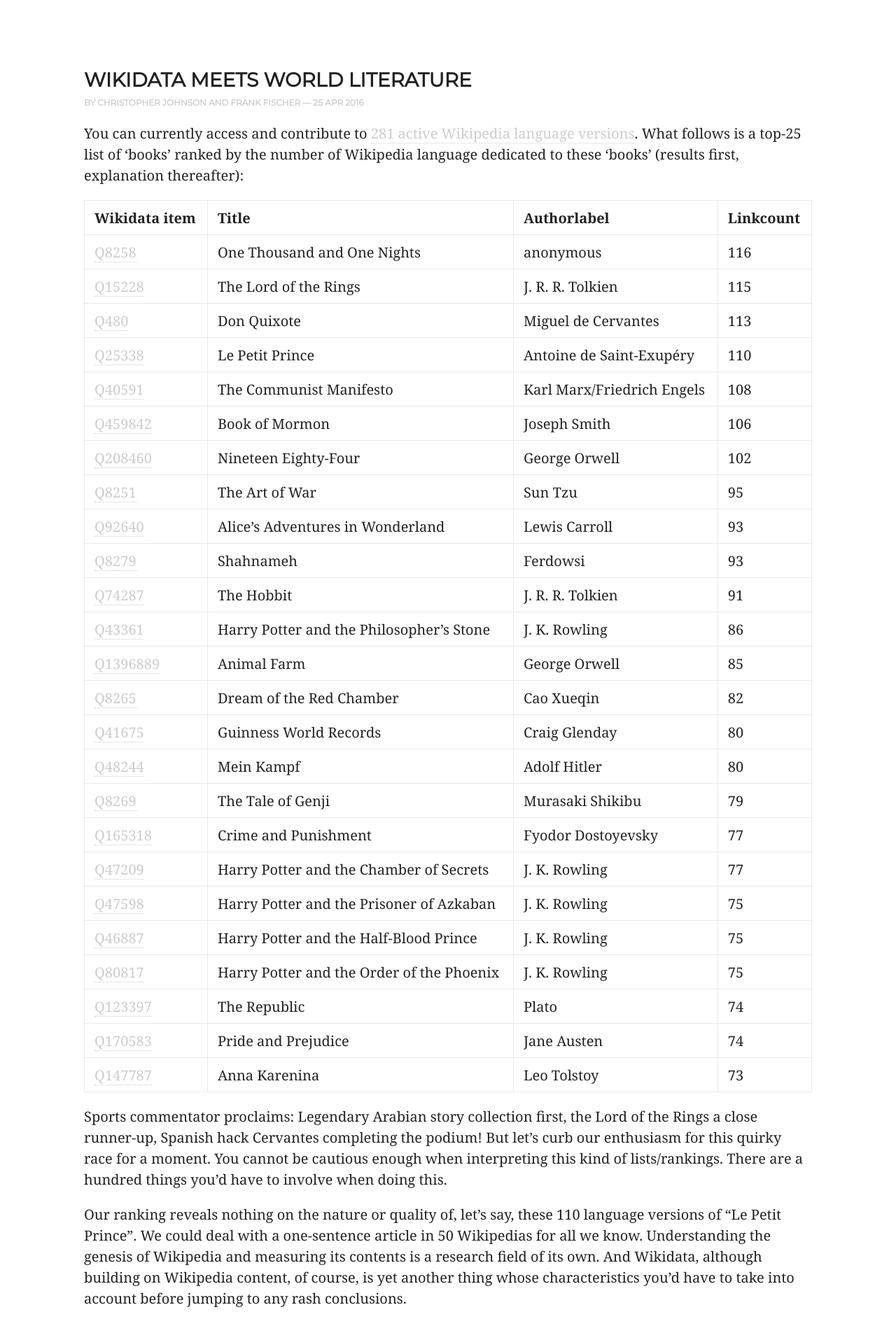
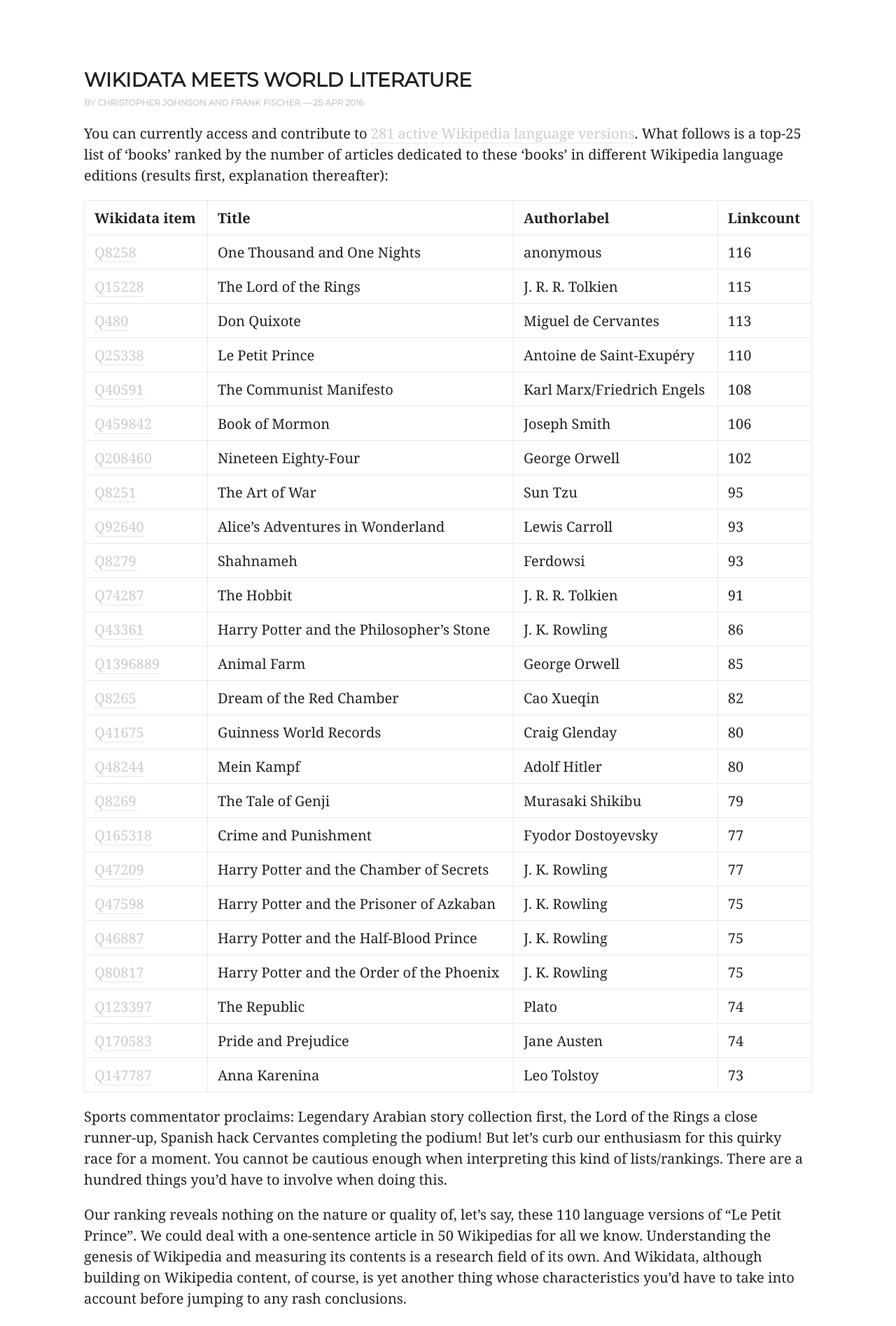
Before and after one commit to weltliteratur/blog, a Jekyll site: the page built from _posts/2016-04-25-Wikidata-Meets-World-Literature.markdown, in a window 1280 px wide. Shown: the part 250-2145 px from the top of the page at 70% size. Built offline with Jekyll 4.4.1, drawn with Linux system fonts in a browser that asks for light colours; nearby versions of some CDN libraries; some web fonts are replaced; comment, search, counter and statistics services are not loaded.

Commit message:
making sense

```diff
--- a/_posts/2016-04-25-Wikidata-Meets-World-Literature.markdown
+++ b/_posts/2016-04-25-Wikidata-Meets-World-Literature.markdown
@@ -6,7 +6,7 @@
 date: 2016-04-25
 ---
 
-You can currently access and contribute to [281 active Wikipedia language versions](https://meta.wikimedia.org/wiki/List_of_Wikipedias). What follows is a top-25 list of 'books' ranked by the number of Wikipedia language dedicated to these 'books' (results first, explanation thereafter):
+You can currently access and contribute to [281 active Wikipedia language versions](https://meta.wikimedia.org/wiki/List_of_Wikipedias). What follows is a top-25 list of 'books' ranked by the number of articles dedicated to these 'books' in different Wikipedia language editions (results first, explanation thereafter):
 
 | Wikidata item                                       | Title                                     | Authorlabel                | Linkcount |
 |-----------------------------------------------------|-------------------------------------------|----------------------------|-----------|
```
